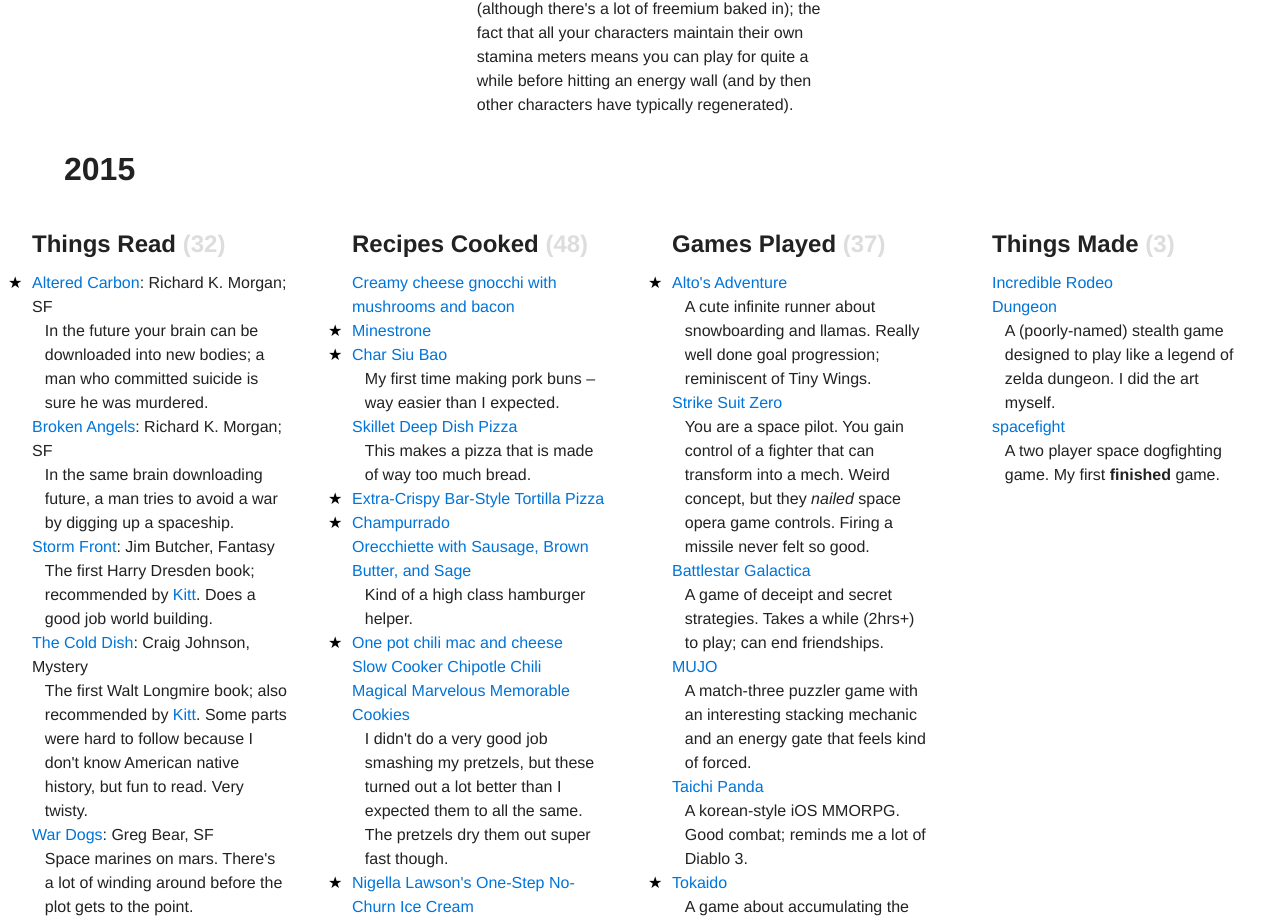
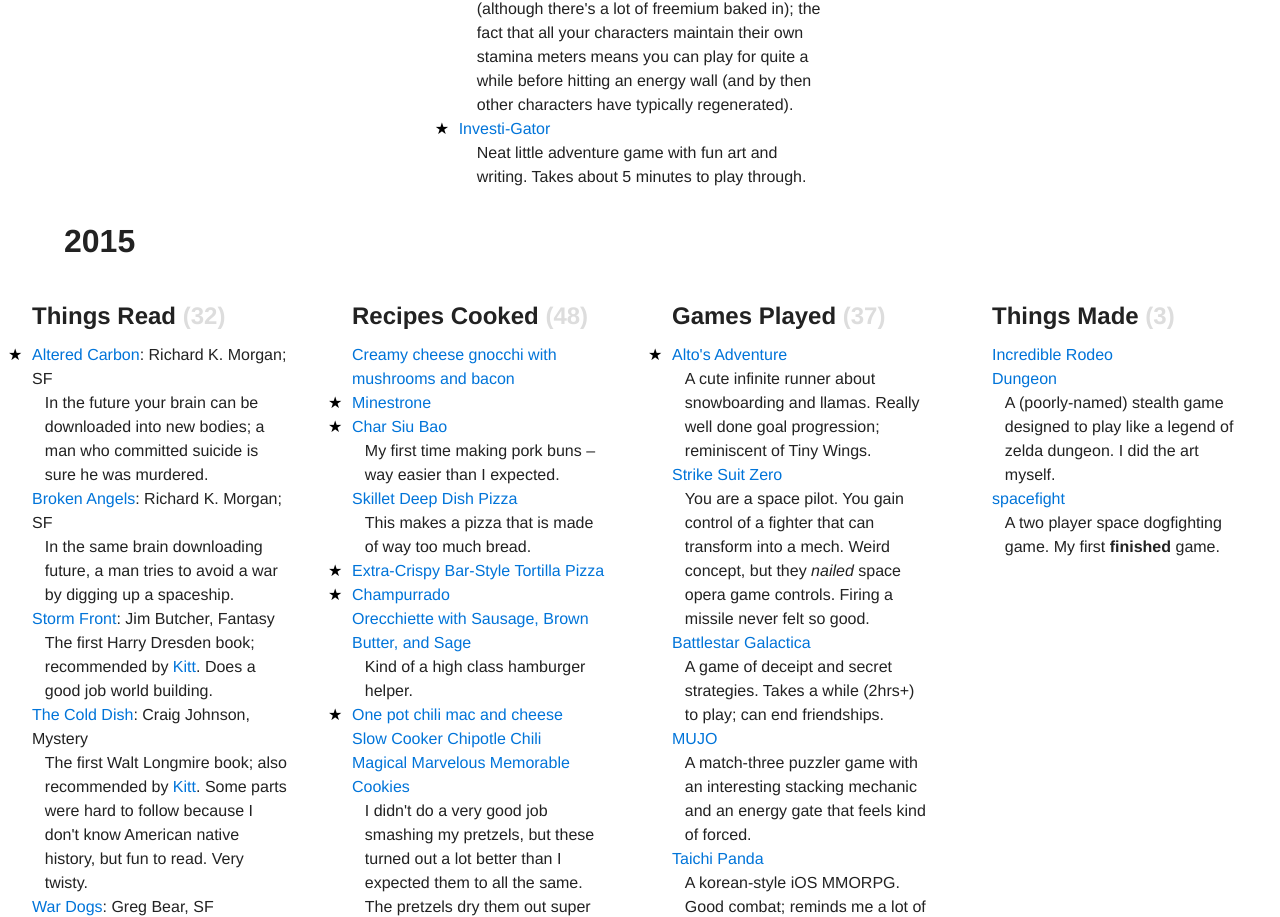
Before and after one commit to girasquid/incredible, a plain HTML site: page index.html in a window 1280 px wide. Shown: the part 2557-3474 px from the top of the page. Drawn offline with Linux system fonts and the light colour scheme.

Commit message:
Add investi-gator

```diff
--- a/index.html
+++ b/index.html
@@ -125,6 +125,9 @@
 
         <dt><a href="https://itunes.apple.com/ca/app/smash-squad/id978886710?mt=8">Smash Squad</a></dt>
         <dd>I found this through <a href="http://playpeep.tumblr.com/">PlayPeep</a> when I was working through an interface problem for a project. Pretty satisfying shuffleboard game (although there's a lot of freemium baked in); the fact that all your characters maintain their own stamina meters means you can play for quite a while before hitting an energy wall (and by then other characters have typically regenerated).</dd>
+
+        <dt class="recommended"><a href="https://johndaguerra.itch.io/investi-gator">Investi-Gator</a></dt>
+        <dd>Neat little adventure game with fun art and writing. Takes about 5 minutes to play through.</dd>
       </div>
       <div class="lg-col lg-col-4 px3">
         <h2>Things Made</h2>
```
